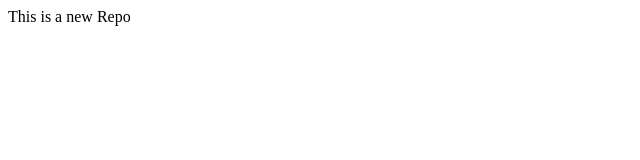
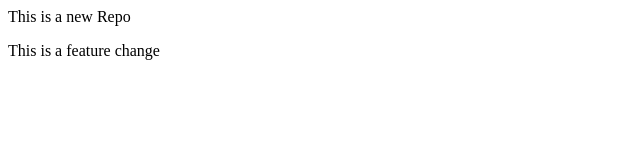
Before and after one commit to kruthtikkumar/localrepo, a plain HTML site: page index.html in a window 1280 px wide. Shown: the whole page, without its empty margins (0-640 px from the left). Drawn offline with Linux system fonts and the light colour scheme.

Commit message:
New update for feature

```diff
--- a/index.html
+++ b/index.html
@@ -1 +1,2 @@
 <p>This is a new Repo</p>
+<p>This is a feature change</p>
```
